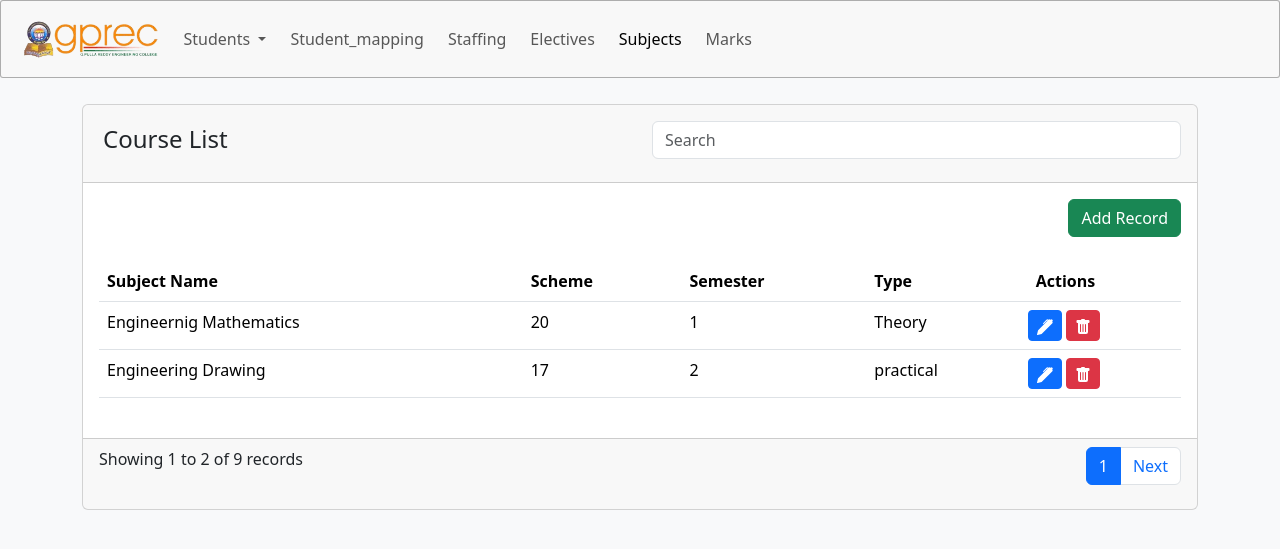
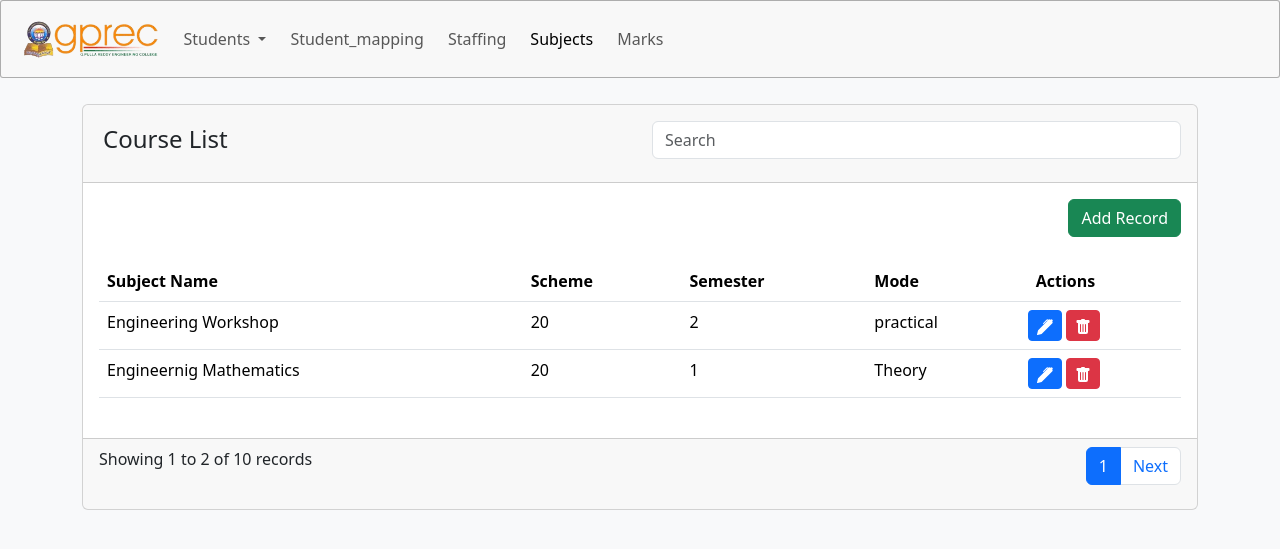
Before and after one commit to Md-Abraar/Academics, a Django app: page /show in a window 1280 px wide. Shown: the top 549 px of the page. Run offline with Django 4.2, Linux system fonts and the light colour scheme; data comes from the database, SQL or seed files in the repository.

Commit message:
Changed Subject.type  to  Subject.mode

```diff
--- a/acad/models.py
+++ b/acad/models.py
@@ -7,7 +7,7 @@
     category=models.CharField(max_length=6)
     scheme=models.IntegerField()
     semester=models.CharField(max_length=10)
-    type=models.CharField(max_length=10)
+    mode=models.CharField(max_length=10)
     credits=models.DecimalField(max_digits=10, decimal_places=2)
     end_exam_marks=models.IntegerField()
     cia_marks=models.IntegerField()
--- a/acad/urls.py
+++ b/acad/urls.py
@@ -8,7 +8,6 @@
     path("generate", views.generate_rolls, name="generate_rolls"),
     path("student_mapping",views.student_mapping, name="student_mapping"),
     path("faculty_mapping",views.faculty_mapping, name="faculty_mapping"),
-    path("electives",views.electives, name="electives"),
     path("subject",views.subject, name="subject"),
     path("marks", views.marks, name="marks"),
     path('show', views.show, name='show'),
--- a/acad/views.py
+++ b/acad/views.py
@@ -51,8 +51,6 @@
 def faculty_mapping(request):
     return render(request, "faculty_mapping.html")
 
-def electives(request):
-    return render(request, "electives.html")
 
 def subject(request):
     if request.method=='POST':
@@ -61,7 +59,7 @@
         category=request.POST.get('category')
         scheme=request.POST.get('scheme')
         semester=request.POST.get('semester')
-        type1=request.POST.get('type')
+        mode=request.POST.get('mode')
         credits=request.POST.get('credits')
         end_exam_marks=request.POST.get('end_exam_marks')
         cia_marks=request.POST.get('cia_marks')
@@ -70,7 +68,7 @@
 
 
         mem=Subjects(course_code=course_code,subject=subject, category=category, scheme=scheme,
-                      semester=semester, type=type1,credits=credits, end_exam_marks=end_exam_marks,
+                      semester=semester, mode=mode,credits=credits, end_exam_marks=end_exam_marks,
                     cia_marks=cia_marks, total_marks=total_marks)
         mem.save()
 
@@ -79,12 +77,6 @@
             bran = Branch(branch = i, course_code = course_code)
             bran.save()
 
-        # con = {'course_code':course_code,'subject':subject,'category':category,'scheme':scheme,
-        #      'semester':semester,'type':type1,'credits':credits,'end_exam_marks':end_exam_marks,
-        #      'cia_marks':cia_marks,'total_marks':total_marks}
-
-        # records=Subjects.objects.all()
-        # return render(request, 'show.html',{records:records})
         return redirect('show')
 
     return render(request, "subj.html")
@@ -128,7 +120,7 @@
     category=request.POST.get('category')
     scheme=request.POST.get('scheme')
     semester=request.POST.get('semester')
-    type1=request.POST.get('type')
+    mode=request.POST.get('mode')
     credits=request.POST.get('credits')
     end_exam_marks=request.POST.get('end_exam_marks')
     cia_marks=request.POST.get('cia_marks')
@@ -141,7 +133,7 @@
     mem.category=category
     mem.scheme=scheme
     mem.semester=semester
-    mem.type1=type1
+    mem.mode=mode
     mem.credits=credits
     mem.end_exam_marks=end_exam_marks
     mem.cia_marks=cia_marks
--- a/templates/base.html
+++ b/templates/base.html
@@ -90,13 +90,7 @@
                 >Staffing</a
               >
             </li>
-            <li class="nav-item">
-              <a
-                class="nav-link {% if request.resolver_match.url_name == 'electives' %}active{% endif %}"
-                href="/electives"
-                >Electives</a
-              >
-            </li>
+
             <li class="nav-item">
               <a
                 class="nav-link {% if request.resolver_match.url_name == 'show' %}active{% endif %}"
--- a/templates/show.html
+++ b/templates/show.html
@@ -31,7 +31,7 @@
                         <th>Subject Name</th>
                         <th>Scheme</th>
                         <th>Semester</th>
-                        <th>Type</th>
+                        <th>Mode</th>
                         <th>Actions</th>
                     </tr>
                     </thead>
@@ -42,7 +42,7 @@
                             <td>{{ record.subject }}</td>
                             <td>{{ record.scheme }}</td>
                             <td>{{ record.semester }}</td>
-                            <td>{{ record.type }}</td>
+                            <td>{{ record.mode }}</td>
                             <td class="mx-0 px-0">
                                 <!-- Edit Record Icon -->
                                 <button class="btn btn-sm btn-primary" data-bs-toggle="modal" data-bs-target="#editModal{{ record.id }}">
@@ -93,8 +93,8 @@
                                                 <input class="form-control" id="scheme" name="scheme" value="{{ record.scheme }}"></input>
                                             </div>
                                             <div class="form-group">
-                                                <label for="type">Type:</label>
-                                                <input class="form-control" id="type" name="type" value="{{ record.type }}"></input>
+                                                <label for="mode">Mode:</label>
+                                                <input class="form-control" id="mode" name="mode" value="{{ record.mode }}"></input>
                                             </div>
                                             <div class="form-group">
                                                 <label for="credits">Credits:</label>
--- a/templates/subj.html
+++ b/templates/subj.html
@@ -69,8 +69,8 @@
                                     <input type="text" class="form-control" id="credits" name="credits" placeholder="Credits of the subject" required>
                                 </div>
                                 <div class="col-md-6">
-                                    <label for="type" class="form-label small">Type of subject:</label>
-                                    <select class="form-select" id="type" name='type'>
+                                    <label for="mode" class="form-label small">Mode of subject:</label>
+                                    <select class="form-select" id="mode" name='mode'>
                                         <option value="Theory">Theory</option>
                                         <option value="practical">Practical</option>
                                         <!-- Add more options as needed -->
```
Also changed, not shown: templates/electives.html (deleted, +0 -44 lines), acad/migrations/0008_rename_type_subjects_mode_comprehensive_is_gap.py (added), db.sqlite3.
